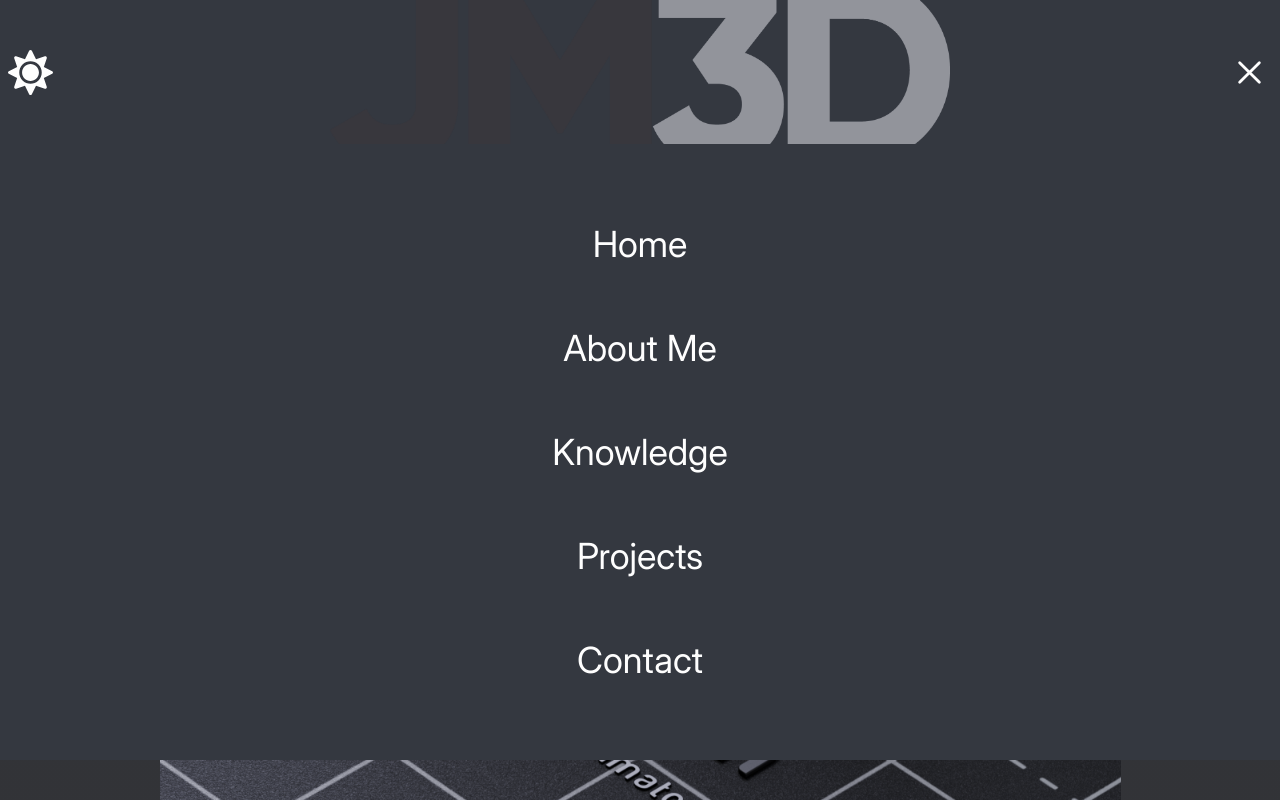
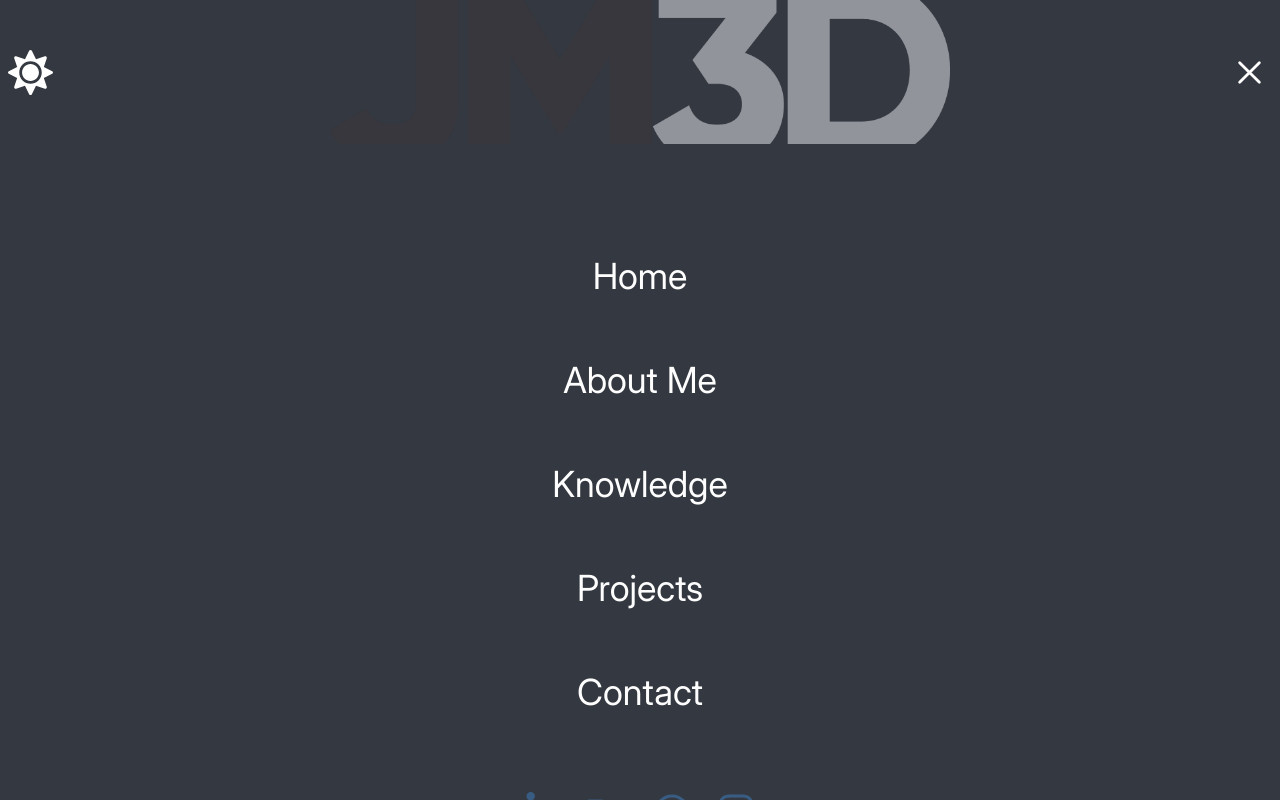
Before and after one commit to luscabap/jhon-motion3d, a React (Vite) app: page / in a window 1280 px wide. Both pictures are taken after a click on the icon 1249 px from the left and 72 px from the top of the page. Shown: the top 800 px of the page. Built offline with nearby package versions, Linux system fonts and the light colour scheme.

Commit message:
adjusting styles

```diff
--- a/src/components/Menu/index.tsx
+++ b/src/components/Menu/index.tsx
@@ -1,4 +1,5 @@
 import { motion } from "framer-motion";
+import { ContactSocialMedia } from "../ContactSocialMedia";
 
 export const Menu = () => {
   const menuVariants = {
@@ -45,7 +46,7 @@ export const Menu = () => {
       initial="initial"
       animate="animate"
       exit="exit"
-      className="absolute right-0 top-36 bg-colorPrimary w-full origin-top-right"
+      className="absolute right-0 top-36 bg-colorPrimary w-full origin-top-right py-8"
     >
       <motion.nav
         variants={itensVariants}
@@ -59,6 +60,7 @@ export const Menu = () => {
           <li className="text-4xl">Projects</li>
           <li className="text-4xl">Contact</li>
         </ul>
+        <ContactSocialMedia size="normal"/>
       </motion.nav>
     </motion.aside>
   );
--- a/src/index.css
+++ b/src/index.css
@@ -31,7 +31,7 @@
 
   --colorTextPrimary: #00060D;
   --colorTextSecondary: #3b3b3b;
-  --colorTextContrast: #7dbedb;
+  --colorTextContrast: #4da2ca;
 
   --colorBackgroundModal: #000000bf;
 
```
